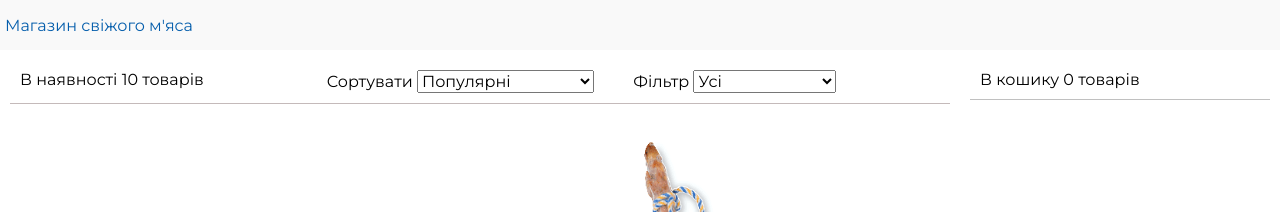
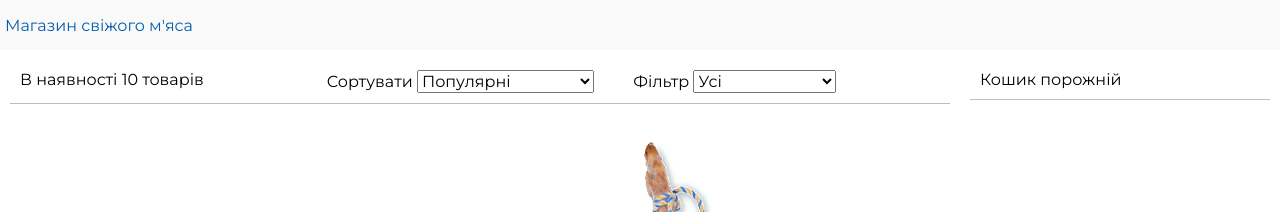
Before and after one commit to AlexCherniuk/react-shop, a React (Create React App) app: page / in a window 1280 px wide. Shown: the top 212 px of the page. Built offline with nearby package versions, Linux system fonts and the light colour scheme.

Commit message:
Small fixes

```diff
--- a/src/components/Cart.js
+++ b/src/components/Cart.js
@@ -1,12 +1,12 @@
-import React, { useState } from 'react'
+import React, { useState } from 'react';
 import formatCurrency from '../util';
 import Fade from 'react-reveal/Fade';
 
 export default function Cart(props) {
 
-    let [name, setChangeName] = useState("");
-    let email = useState("");
-    let address = useState("");
+  let [name, setChangeName] = useState('');
+  let email = useState(''); // TODO
+  let address = useState(''); // TODO
   let [showCheckout, setChangeShowCheckout] = useState(false);
 
   const createOrder = (e) => {
@@ -18,34 +18,31 @@ export default function Cart(props) {
       cartItems: props.cartItems
     };
     props.createOrder(order);
-    }
+  };
   const handleInput = (e) => {
-        setChangeName({ [e.target.name]: e.target.value })
-    }
+    setChangeName({ [e.target.name]: e.target.value });
+  };
   const { cartItems } = props;
 
   const changeShowCheckout = () => {
-        setChangeShowCheckout(true)
+    setChangeShowCheckout(true);
   };
 
   return (
     <div>
-            {cartItems === 0 ? (<div className="cart cart-header">Кошик порожній</div>)
-                : (<div className="cart cart-header">В кошику {cartItems.length} товарів{" "}
-                </div>
-                )}
+      <div className="cart cart-header">{cartItems.length ? `В кошику ${cartItems.length} товарів` : 'Кошик порожній'}</div>
       <div className="cart">
         <Fade left cascade>
           <ul className="cart-items">
             {cartItems.map(item => (
               <li key={item._id}>
                 <div>
-                                    <img src={item.image} alt={item.title}></img>
+                  <img src={item.image} alt={item.title} />
                 </div>
                 <div>
                   <div>{item.title}</div>
                   <div className="right">
-                                        {formatCurrency(item.price)} x {item.count}{" "}
+                    {formatCurrency(item.price)} x {item.count}{' '}
                     <button className="button" onClick={() => props.removeFromCart(item)}>Видалити</button>
                   </div>
                 </div>
@@ -54,14 +51,14 @@ export default function Cart(props) {
           </ul>
         </Fade>
       </div>
-            {cartItems.length !== 0 && (
+      {cartItems.length ? (
         <div>
           <div className="cart">
             <div className="total">
               <div>
-                                До сплати : {" "}
+                До сплати : {' '}
                 {formatCurrency(
-                                    cartItems.reduce((a, c) => a + c.price * c.count, 0)
+                  cartItems.reduce((total, item) => total + item.price * item.count, 0)
                 )}
               </div>
               <button onClick={changeShowCheckout} className="button primary">Підтвердити</button>
@@ -91,7 +88,7 @@ export default function Cart(props) {
                       </input>
                     </li>
                     <li>
-                                            <button className="button primary" type="submit" onClick={createOrder}>Оформлення</button>
+                      <button className="button primary" type="submit">Оформлення</button>
                     </li>
                   </ul>
                 </form>
@@ -99,7 +96,7 @@ export default function Cart(props) {
             </Fade>
           )}
         </div>
-            )}
+      ) : null}
     </div>
-    )
+  );
 }
--- a/src/components/Products.js
+++ b/src/components/Products.js
@@ -5,12 +5,13 @@ import Modal from "react-modal";
 import Zoom from "react-reveal/Zoom"
 
 
-export default function Products(props) {
-
+export default function Products(props) { // краще писати function Products, а в кінці файла вже експорти робити
+    // тут краще задати {}, так як продукт в тебе об'єкт, або нічого не писати.
+    // краще назвати змінну selectedProduct
     let [product, setProduct] = useState(null);
 
-    let openModal = (product) => {
-        setProduct(()=> product);
+    let openModal = (product) => { // нащо тут let?
+        setProduct(()=> product); // це не вірно. Почитай ще.
     }
 
     const closeModal = () => {
@@ -24,11 +25,11 @@ export default function Products(props) {
             <ul className="products">
                 {props.products.map(product => (
                     <Fade cascade>
-                        <li key="product._id">
+                        <li key="product._id"> {/* оце не спрацює, в тебе однаковий ключ на кожному елементі */}
                             <div className="product">
-                                <a href={"#" + product._id} onClick={() => openModal(product)}>
-                                    <img src={product.image} alt={product.title}></img>
-                                    <p>{product.title}</p>
+                                <a href={"#" + product._id} onClick={() => openModal(product)}> {/* href можна тут не вказувати, ти його не використовуєш */}
+                                    <img src={product.image} alt={product.title} />
+                                    <p>{product.title}</p> {/* використовуй правильні теги html, тут має бути тег заголовку */}
                                 </a>
                                 <div className="product-price" >
                                     <div>{formatCurrency(product.price)}</div>
@@ -39,13 +40,13 @@ export default function Products(props) {
                     </Fade>
                 ))}
             </ul>
-            {product && (
-                <Modal isOpen={true} onRequestClose={closeModal}>
-                    <Zoom>
+            {product && ( // це не вірно, ти маєш передати це в isOpen нижче, а не ховати всю модалку.
+                <Modal isOpen={true} onRequestClose={closeModal}> {/* цю модалку винеси в окремий компонент */ }
+                    <Zoom> {/* краще амімашку вчіпити на появу модалки, а не на її контент, у тебе layout shifting великий через це буде */}
                         <button className="close-modal" onClick={closeModal}> x
                         </button>
                         <div className="product-details">
-                            <img src={product.image} alt={product.title}></img>
+                            <img src={product.image} alt={product.title} />
                             <div className="product-details-description">
                                 <p><strong>{product.title}</strong></p>
                                 <p>{product.description}</p>
```
Lines whose indentation alone changed are shown as unchanged.
